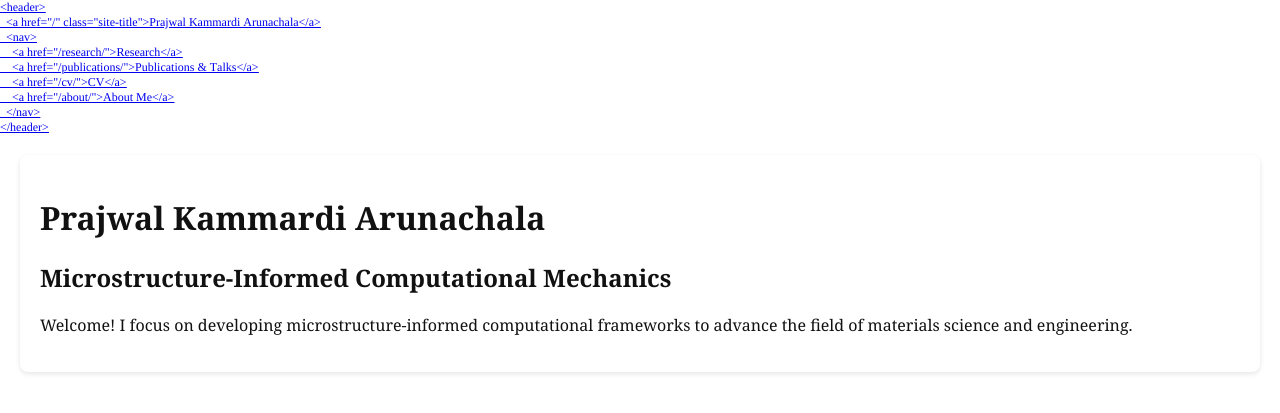
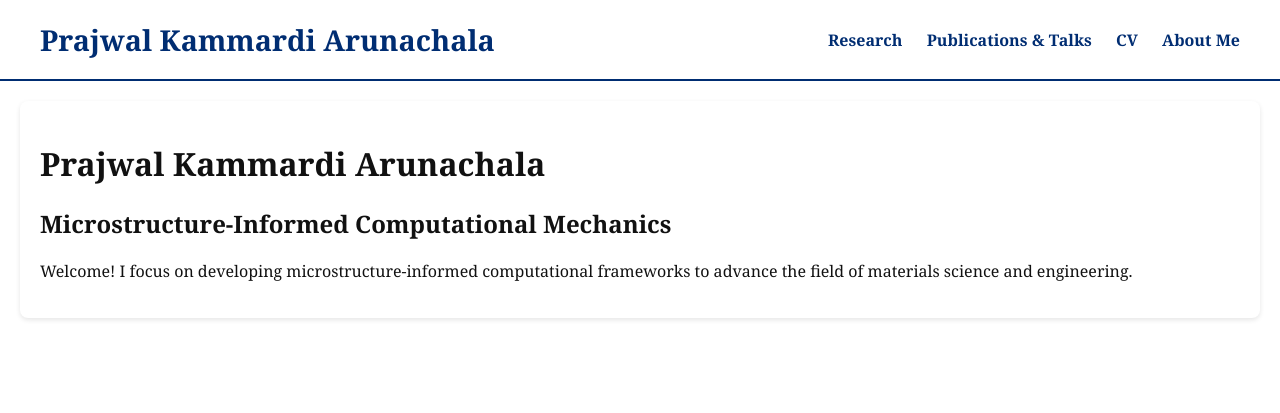
Before and after one commit to prajwalka/prajwalka.github.io, a Jekyll site: the page built from index.md, in a window 1280 px wide. Shown: the top 413 px of the page. Built offline with Jekyll 4.4.1, drawn with Linux system fonts in a browser that asks for light colours.

Commit message:
Changed header2

```diff
--- a/_includes/header.html
+++ b/_includes/header.html
@@ -1,25 +1,9 @@
-<!DOCTYPE html PUBLIC "-//W3C//DTD HTML 4.01//EN" "http://www.w3.org/TR/html4/strict.dtd">
-<html>
-<head>
-  <meta http-equiv="Content-Type" content="text/html; charset=utf-8">
-  <meta http-equiv="Content-Style-Type" content="text/css">
-  <title></title>
-  <meta name="Generator" content="Cocoa HTML Writer">
-  <meta name="CocoaVersion" content="2575.5">
-  <style type="text/css">
-    p.p1 {margin: 0.0px 0.0px 0.0px 0.0px; font: 12.0px Times; color: #0000e9; -webkit-text-stroke: #0000e9}
-    span.s1 {text-decoration: underline ; font-kerning: none}
-  </style>
-</head>
-<body>
-<p class="p1"><span class="s1"><a href="file:///">&lt;header&gt;</a></span></p>
-<p class="p1"><span class="s1"><a href="file:///"><span class="Apple-converted-space">  </span>&lt;a href="/" class="site-title"&gt;Prajwal Kammardi Arunachala&lt;/a&gt;</a></span></p>
-<p class="p1"><span class="s1"><a href="file:///"><span class="Apple-converted-space">  </span>&lt;nav&gt;</a></span></p>
-<p class="p1"><span class="s1"><a href="file:///"><span class="Apple-converted-space">    </span>&lt;a href="/research/"&gt;Research&lt;/a&gt;</a></span></p>
-<p class="p1"><span class="s1"><a href="file:///"><span class="Apple-converted-space">    </span>&lt;a href="/publications/"&gt;Publications &amp; Talks&lt;/a&gt;</a></span></p>
-<p class="p1"><span class="s1"><a href="file:///"><span class="Apple-converted-space">    </span>&lt;a href="/cv/"&gt;CV&lt;/a&gt;</a></span></p>
-<p class="p1"><span class="s1"><a href="file:///"><span class="Apple-converted-space">    </span>&lt;a href="/about/"&gt;About Me&lt;/a&gt;</a></span></p>
-<p class="p1"><span class="s1"><a href="file:///"><span class="Apple-converted-space">  </span>&lt;/nav&gt;</a></span></p>
-<p class="p1"><span class="s1"><a href="file:///">&lt;/header&gt;</a></span></p>
-</body>
-</html>
+<header>
+  <a href="/" class="site-title">Prajwal Kammardi Arunachala</a>
+  <nav>
+    <a href="/research/">Research</a>
+    <a href="/publications/">Publications & Talks</a>
+    <a href="/cv/">CV</a>
+    <a href="/about/">About Me</a>
+  </nav>
+</header>
```
